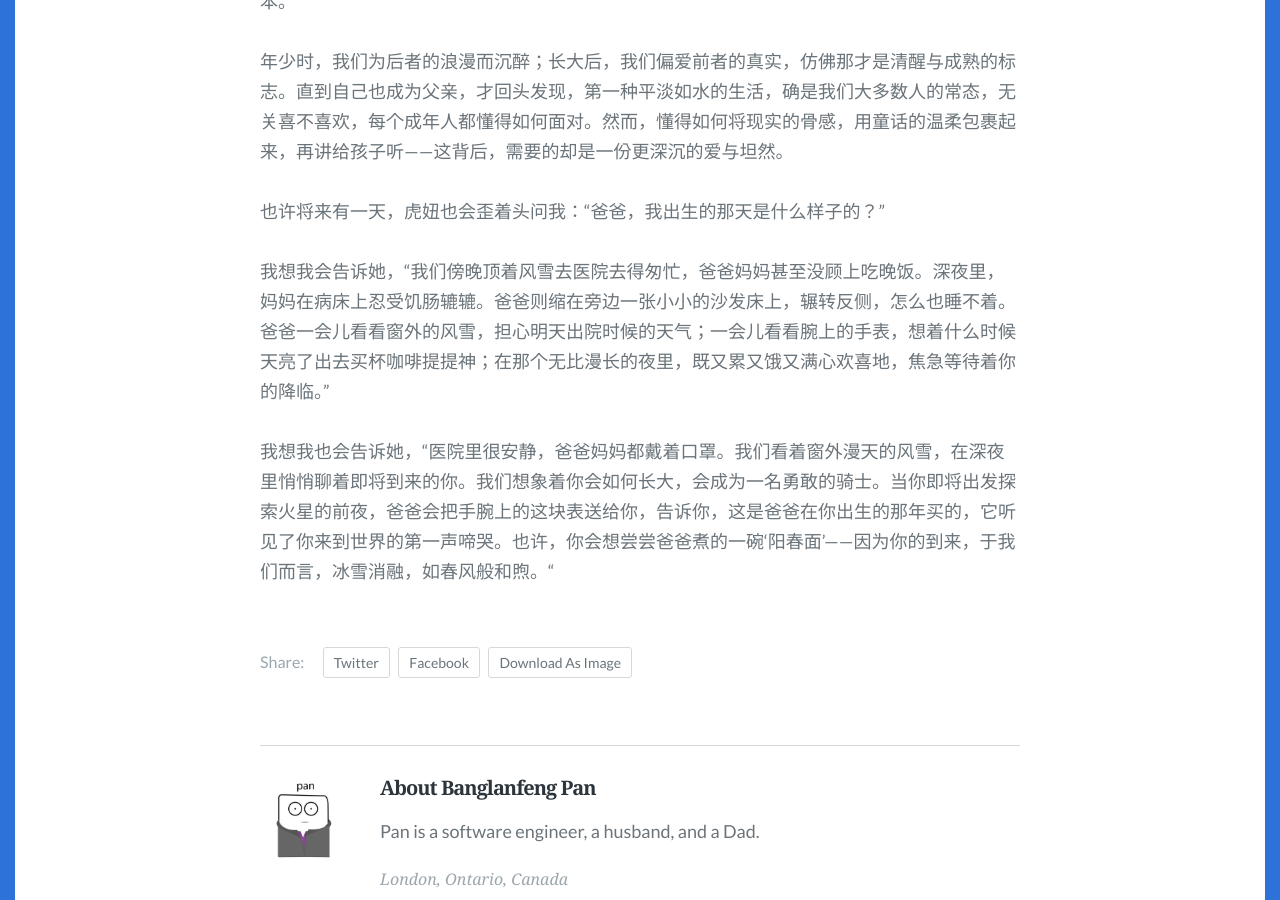
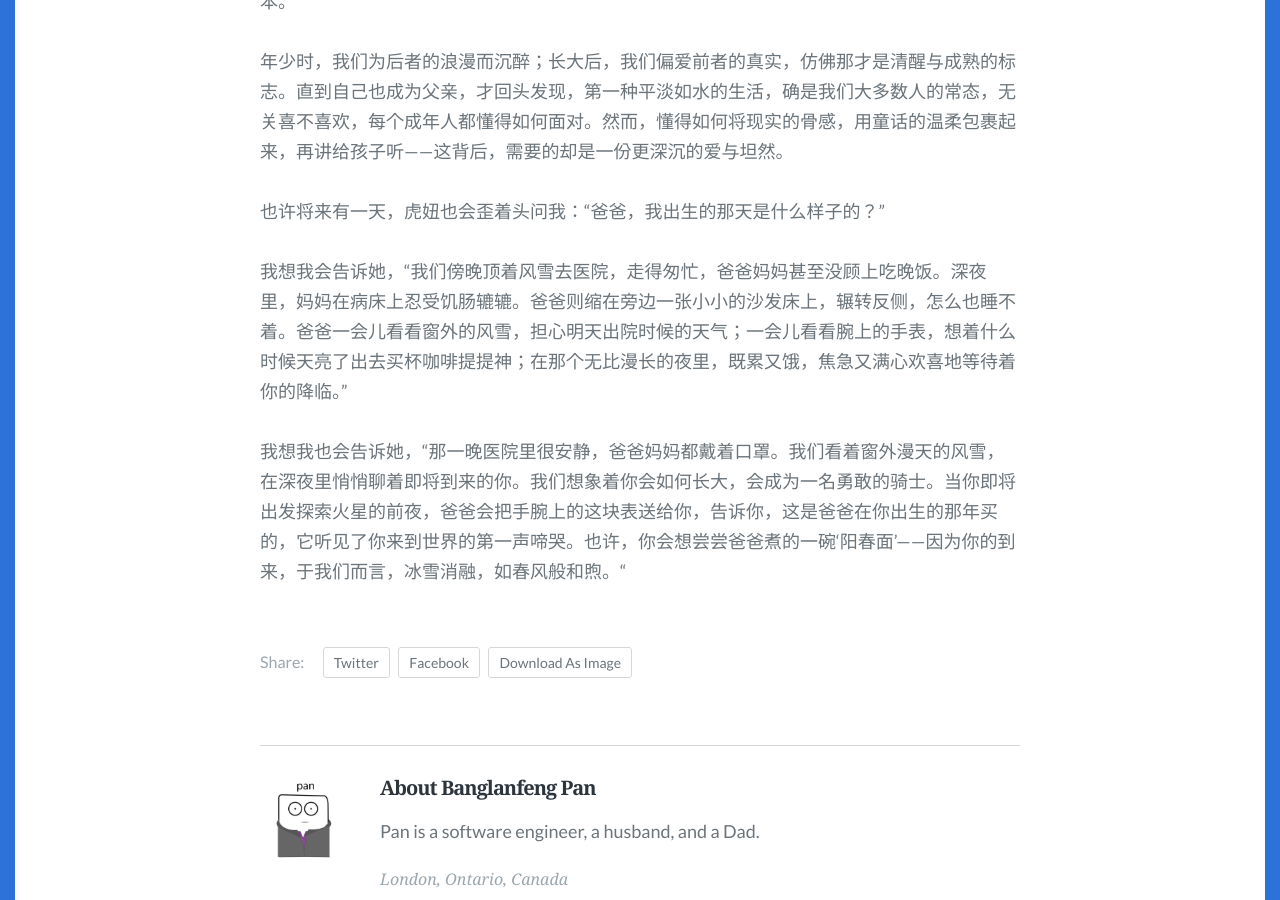
Before and after one commit to spiderPan/APMY, a Jekyll site: the page built from _posts/2025-08-10-一碗阳春面.md, in a window 1280 px wide and 900 px high, scrolled down 1682 px. Built offline with Jekyll 4.4.1, drawn with Linux system fonts in a browser that asks for light colours; some web fonts are replaced.

Commit message:
Update 2025-08-10-一碗阳春面.md

```diff
--- a/_posts/2025-08-10-一碗阳春面.md
+++ b/_posts/2025-08-10-一碗阳春面.md
@@ -27,6 +27,6 @@ tags: [family]
 
 也许将来有一天，虎妞也会歪着头问我：“爸爸，我出生的那天是什么样子的？”
 
-我想我会告诉她，“我们傍晚顶着风雪去医院去得匆忙，爸爸妈妈甚至没顾上吃晚饭。深夜里，妈妈在病床上忍受饥肠辘辘。爸爸则缩在旁边一张小小的沙发床上，辗转反侧，怎么也睡不着。爸爸一会儿看看窗外的风雪，担心明天出院时候的天气；一会儿看看腕上的手表，想着什么时候天亮了出去买杯咖啡提提神；在那个无比漫长的夜里，既又累又饿又满心欢喜地，焦急等待着你的降临。”
+我想我会告诉她，“我们傍晚顶着风雪去医院，走得匆忙，爸爸妈妈甚至没顾上吃晚饭。深夜里，妈妈在病床上忍受饥肠辘辘。爸爸则缩在旁边一张小小的沙发床上，辗转反侧，怎么也睡不着。爸爸一会儿看看窗外的风雪，担心明天出院时候的天气；一会儿看看腕上的手表，想着什么时候天亮了出去买杯咖啡提提神；在那个无比漫长的夜里，既累又饿，焦急又满心欢喜地等待着你的降临。”
 
-我想我也会告诉她，“医院里很安静，爸爸妈妈都戴着口罩。我们看着窗外漫天的风雪，在深夜里悄悄聊着即将到来的你。我们想象着你会如何长大，会成为一名勇敢的骑士。当你即将出发探索火星的前夜，爸爸会把手腕上的这块表送给你，告诉你，这是爸爸在你出生的那年买的，它听见了你来到世界的第一声啼哭。也许，你会想尝尝爸爸煮的一碗‘阳春面’——因为你的到来，于我们而言，冰雪消融，如春风般和煦。“
+我想我也会告诉她，“那一晚医院里很安静，爸爸妈妈都戴着口罩。我们看着窗外漫天的风雪，在深夜里悄悄聊着即将到来的你。我们想象着你会如何长大，会成为一名勇敢的骑士。当你即将出发探索火星的前夜，爸爸会把手腕上的这块表送给你，告诉你，这是爸爸在你出生的那年买的，它听见了你来到世界的第一声啼哭。也许，你会想尝尝爸爸煮的一碗‘阳春面’——因为你的到来，于我们而言，冰雪消融，如春风般和煦。“
```
